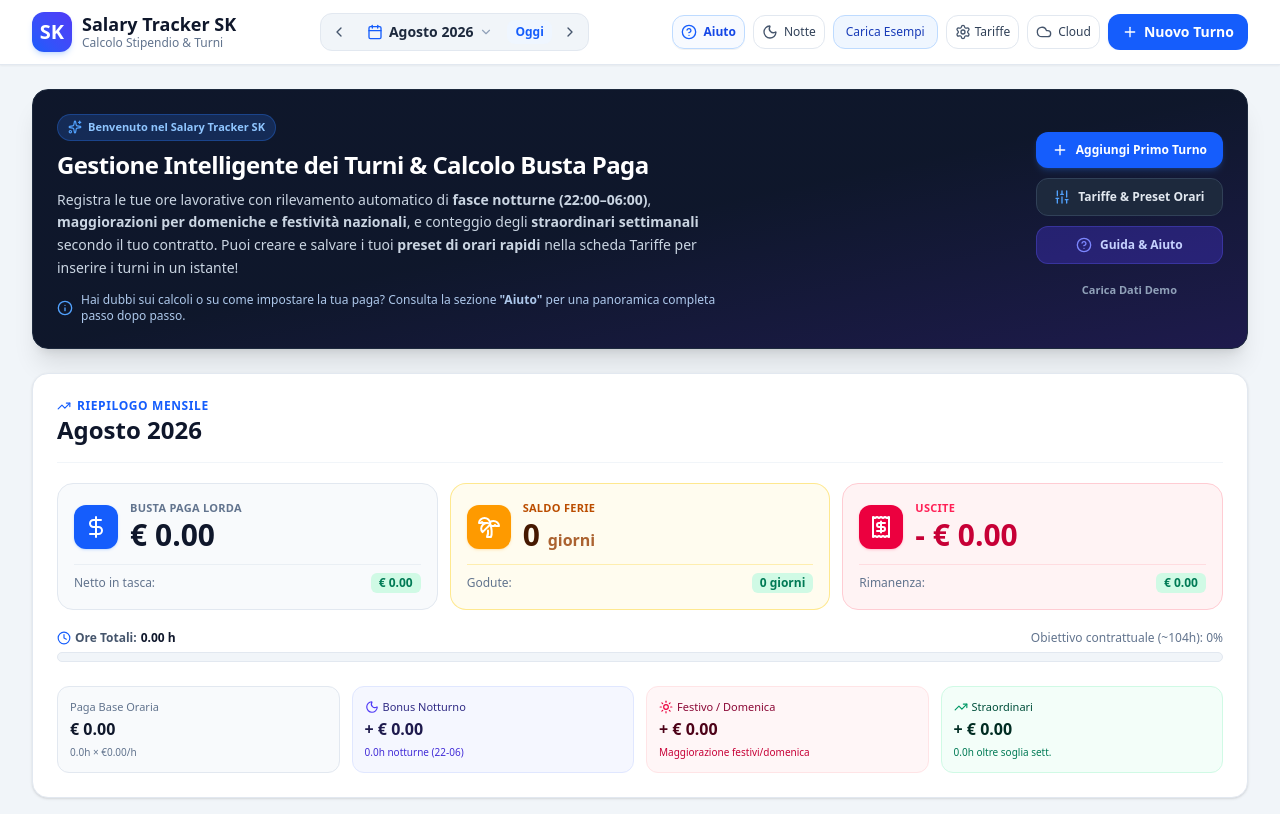
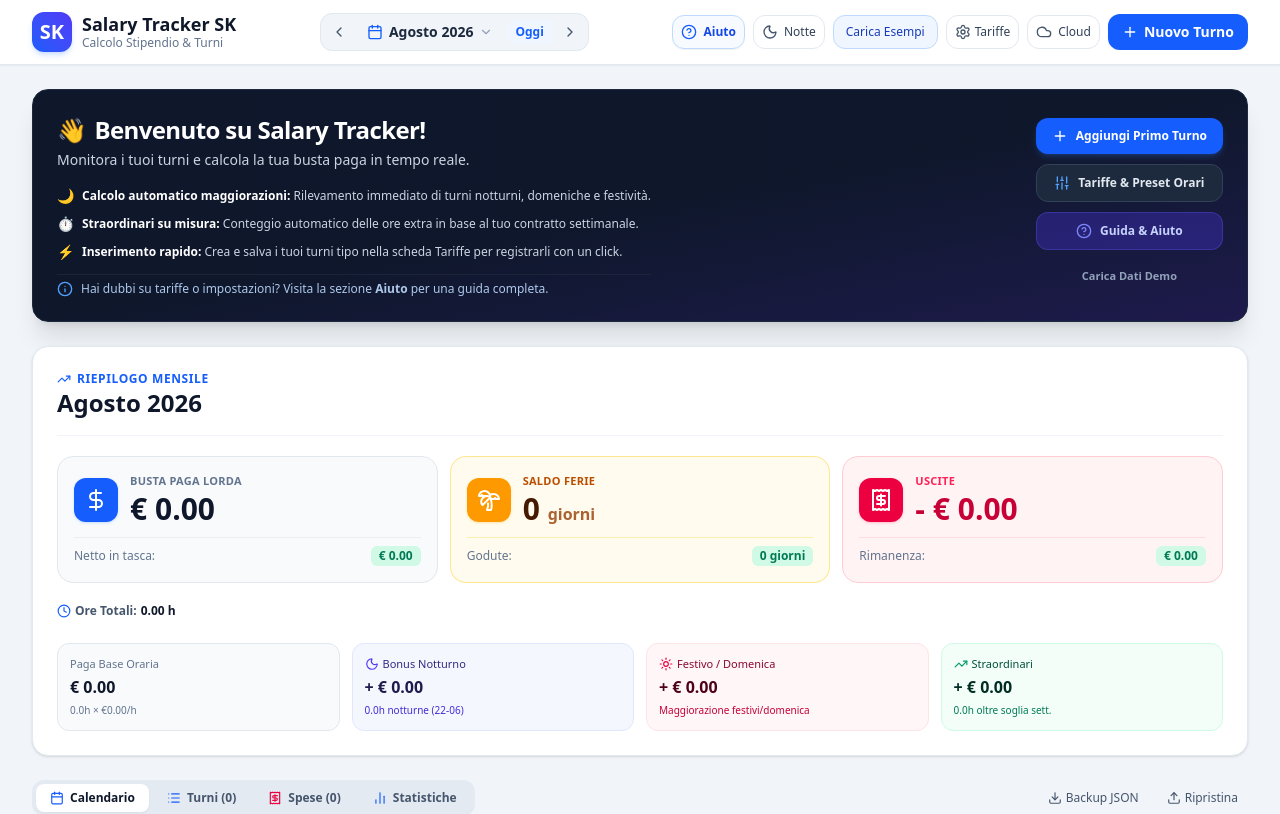
Before and after one commit to Valerio-Cola/SalaryTracker, a React (Vite) app: page / in a window 1280 px wide. Shown: the top 814 px of the page. Built offline with nearby package versions, Linux system fonts and the light colour scheme.

Commit message:
Add files via upload

```diff
--- a/src/App.tsx
+++ b/src/App.tsx
@@ -370,21 +370,41 @@ export default function App() {
         {/* Banner Benvenuto / Setup rapido se prima volta */}
         {shifts.length === 0 && (
           <div className="bg-gradient-to-br from-slate-900 via-slate-900 to-indigo-950 rounded-2xl p-5 sm:p-6 text-white shadow-xl flex flex-col lg:flex-row items-start lg:items-center justify-between gap-5 border border-slate-800">
-            <div className="space-y-2 max-w-2xl">
-              <div className="inline-flex items-center gap-1.5 px-2.5 py-1 rounded-full bg-blue-500/20 text-blue-300 border border-blue-500/30 text-[11px] font-semibold">
-                <Sparkles className="w-3.5 h-3.5 text-blue-400" />
-                <span>Benvenuto nel Salary Tracker SK</span>
+            <div className="space-y-3 max-w-2xl">
+              <div>
+                <h2 className="text-xl sm:text-2xl font-black text-white tracking-tight flex items-center gap-2">
+                  <span>👋</span> Benvenuto su Salary Tracker!
+                </h2>
+                <p className="text-xs sm:text-sm text-slate-300 font-medium mt-1">
+                  Monitora i tuoi turni e calcola la tua busta paga in tempo reale.
+                </p>
               </div>
-              <h2 className="text-xl sm:text-2xl font-black text-white tracking-tight">
-                Gestione Intelligente dei Turni & Calcolo Busta Paga
-              </h2>
-              <p className="text-xs sm:text-sm text-slate-300 leading-relaxed">
-                Registra le tue ore lavorative con rilevamento automatico di <strong>fasce notturne (22:00–06:00)</strong>, <strong>maggiorazioni per domeniche e festività nazionali</strong>, e conteggio degli <strong>straordinari settimanali</strong> secondo il tuo contratto. Puoi creare e salvare i tuoi <strong>preset di orari rapidi</strong> nella scheda Tariffe per inserire i turni in un istante!
-              </p>
-              <div className="flex items-center gap-2 pt-1 text-xs text-blue-200/90 font-medium">
+
+              <div className="space-y-2 pt-1 text-xs text-slate-300 leading-relaxed">
+                <p className="flex items-start gap-2">
+                  <span className="shrink-0 text-sm">🌙</span>
+                  <span>
+                    <strong className="text-white">Calcolo automatico maggiorazioni:</strong> Rilevamento immediato di turni notturni, domeniche e festività.
+                  </span>
+                </p>
+                <p className="flex items-start gap-2">
+                  <span className="shrink-0 text-sm">⏱️</span>
+                  <span>
+                    <strong className="text-white">Straordinari su misura:</strong> Conteggio automatico delle ore extra in base al tuo contratto settimanale.
+                  </span>
+                </p>
+                <p className="flex items-start gap-2">
+                  <span className="shrink-0 text-sm">⚡</span>
+                  <span>
+                    <strong className="text-white">Inserimento rapido:</strong> Crea e salva i tuoi turni tipo nella scheda Tariffe per registrarli con un click.
+                  </span>
+                </p>
+              </div>
+
+              <div className="flex items-center gap-2 pt-1.5 text-xs text-blue-200/90 font-medium border-t border-slate-800/80">
                 <Info className="w-4 h-4 text-blue-400 shrink-0" />
                 <span>
-                  Hai dubbi sui calcoli o su come impostare la tua paga? Consulta la sezione <strong>&quot;Aiuto&quot;</strong> per una panoramica completa passo dopo passo.
+                  Hai dubbi su tariffe o impostazioni? Visita la sezione <strong>Aiuto</strong> per una guida completa.
                 </span>
               </div>
             </div>
--- a/src/components/ContractSetupModal.tsx
+++ b/src/components/ContractSetupModal.tsx
@@ -115,10 +115,10 @@ export const ContractSetupModal: React.FC<ContractSetupModalProps> = ({
   const [newVoceMeseInizio, setNewVoceMeseInizio] = useState('3');
   const [newVoceTassabile, setNewVoceTassabile] = useState(false);
 
-  // Stato per nuovo preset di orari
+  // Stato per nuovo preset di orari (vuoti al primo accesso per un nuovo preset)
   const [newPresetTitolo, setNewPresetTitolo] = useState('');
-  const [newPresetInizio, setNewPresetInizio] = useState('09:00');
-  const [newPresetFine, setNewPresetFine] = useState('17:00');
+  const [newPresetInizio, setNewPresetInizio] = useState('');
+  const [newPresetFine, setNewPresetFine] = useState('');
   const [newPresetPausa, setNewPresetPausa] = useState('0');
   const [newPresetNote, setNewPresetNote] = useState('');
   const [presetFeedback, setPresetFeedback] = useState<string | null>(null);
@@ -208,6 +208,9 @@ export const ContractSetupModal: React.FC<ContractSetupModalProps> = ({
 
     // Reset modulo preset
     setNewPresetTitolo('');
+    setNewPresetInizio('');
+    setNewPresetFine('');
+    setNewPresetPausa('0');
     setNewPresetNote('');
     setPresetFeedback('Preset aggiunto con successo!');
     setTimeout(() => setPresetFeedback(null), 3000);
@@ -456,9 +459,11 @@ export const ContractSetupModal: React.FC<ContractSetupModalProps> = ({
                   <label className="block text-xs font-semibold text-indigo-950 dark:text-indigo-200">
                     Bonus NOTTE (€/h)
                   </label>
-                  <span className="text-[10px] font-bold text-indigo-600 dark:text-indigo-400 bg-indigo-100/80 dark:bg-indigo-900/60 px-1.5 py-0.5 rounded">
-                    {formData.oraInizioNotte || '22:00'} - {formData.oraFineNotte || '06:00'}
-                  </span>
+                  {(formData.oraInizioNotte || formData.oraFineNotte) && (
+                    <span className="text-[10px] font-bold text-indigo-600 dark:text-indigo-400 bg-indigo-100/80 dark:bg-indigo-900/60 px-1.5 py-0.5 rounded">
+                      {formData.oraInizioNotte || '00:00'} - {formData.oraFineNotte || '00:00'}
+                    </span>
+                  )}
                 </div>
 
                 <div className="relative">
@@ -485,7 +490,7 @@ export const ContractSetupModal: React.FC<ContractSetupModalProps> = ({
                       </label>
                       <input
                         type="time"
-                        value={formData.oraInizioNotte || '22:00'}
+                        value={formData.oraInizioNotte || ''}
                         onChange={(e) => handleChange('oraInizioNotte', e.target.value)}
                         className="w-full p-1.5 text-xs font-semibold border border-indigo-200 dark:border-indigo-800 rounded-md bg-white dark:bg-slate-900 text-slate-900 dark:text-white"
                       />
@@ -496,7 +501,7 @@ export const ContractSetupModal: React.FC<ContractSetupModalProps> = ({
                       </label>
                       <input
                         type="time"
-                        value={formData.oraFineNotte || '06:00'}
+                        value={formData.oraFineNotte || ''}
                         onChange={(e) => handleChange('oraFineNotte', e.target.value)}
                         className="w-full p-1.5 text-xs font-semibold border border-indigo-200 dark:border-indigo-800 rounded-md bg-white dark:bg-slate-900 text-slate-900 dark:text-white"
                       />
--- a/src/components/HelpModal.tsx
+++ b/src/components/HelpModal.tsx
@@ -135,7 +135,7 @@ export const HelpModal: React.FC<HelpModalProps> = ({ isOpen, onClose }) => {
                     🌙 <span>Turni Notturni Automatici</span>
                   </div>
                   <p className="text-[11px] text-slate-600 dark:text-slate-400">
-                    L'app rileva e conteggia automaticamente i minuti notturni esatti applicando la maggiorazione prevista. Nella scheda <strong>Tariffe</strong> puoi personalizzare la fascia oraria notturna (di base <strong>22:00 - 06:00</strong>) inserendo l'orario esatto di inizio e di fine notte stabilito dal tuo CCNL aziendale.
+                    L'app rileva e conteggia automaticamente i minuti notturni esatti applicando la maggiorazione prevista. Nella scheda <strong>Tariffe</strong> puoi personalizzare la fascia oraria notturna inserendo l'orario esatto di inizio e di fine notte stabilito dal tuo CCNL aziendale.
                   </p>
                 </div>
 
--- a/src/components/MonthSummaryCard.tsx
+++ b/src/components/MonthSummaryCard.tsx
@@ -65,9 +65,10 @@ export const MonthSummaryCard: React.FC<MonthSummaryCardProps> = ({
   const totalExpenses = expenses.reduce((acc, curr) => acc + curr.importo, 0);
   const finalBalance = comp.totalNettoCompleto - totalExpenses;
 
-  // Stima monte ore del mese (indicativamente 4.33 settimane * ore contrattuali)
-  const targetOreMese = (config.oreSettimanali || 24) * 4.33;
-  const progressPercent = Math.min(100, Math.round((totalOre / targetOreMese) * 100));
+  // Stima monte ore del mese (indicativamente 4.33 settimane * ore contrattuali se impostate)
+  const hasContractHours = Boolean(config.oreSettimanali && config.oreSettimanali > 0);
+  const targetOreMese = hasContractHours ? config.oreSettimanali * 4.33 : 0;
+  const progressPercent = targetOreMese > 0 ? Math.min(100, Math.round((totalOre / targetOreMese) * 100)) : 0;
 
   const totalShiftsTaxDeduction = comp.totalShiftsLordo * comp.taxRateDecimal;
 
@@ -321,16 +322,20 @@ export const MonthSummaryCard: React.FC<MonthSummaryCardProps> = ({
               </span>
             )}
           </span>
+          {hasContractHours && (
             <span className="text-slate-500 dark:text-slate-400 font-medium">
               Obiettivo contrattuale (~{targetOreMese.toFixed(0)}h): {progressPercent}%
             </span>
+          )}
         </div>
+        {hasContractHours && (
           <div className="w-full h-2.5 bg-slate-100 dark:bg-slate-800 rounded-full overflow-hidden p-0.5 border border-slate-200 dark:border-slate-700">
             <div
               className="h-full bg-blue-600 dark:bg-blue-500 rounded-full transition-all duration-500"
               style={{ width: `${progressPercent}%` }}
             />
           </div>
+        )}
       </div>
 
       {/* Grid delle maggiorazioni e dettagli */}
--- a/src/components/ShiftFormModal.tsx
+++ b/src/components/ShiftFormModal.tsx
@@ -76,7 +76,7 @@ export const ShiftFormModal: React.FC<ShiftFormModalProps> = ({
   const [oreFerieCustom, setOreFerieCustom] = useState<number>(
     shiftToEdit && (shiftToEdit.isFerie || shiftToEdit.tipoGiorno === 'ferie')
       ? shiftToEdit.oreTotali
-      : standardDailyHours
+      : 0
   );
 
   // Aggiorna data/stato all'apertura o modifica
@@ -115,7 +115,7 @@ export const ShiftFormModal: React.FC<ShiftFormModalProps> = ({
         noteVal = 'Chiusura serale';
       }
       setNote(noteVal);
-      setOreFerieCustom(shiftToEdit.oreTotali > 0 ? shiftToEdit.oreTotali : standardDailyHours);
+      setOreFerieCustom(shiftToEdit.oreTotali > 0 ? shiftToEdit.oreTotali : 0);
     } else {
       const dateToUse = initialDate || getTodayIso();
       setEntryMode('turno');
@@ -124,7 +124,7 @@ export const ShiftFormModal: React.FC<ShiftFormModalProps> = ({
       setOrarioFine('');
       setPausaMinuti(0);
       setNote('');
-      setOreFerieCustom(standardDailyHours);
+      setOreFerieCustom(0);
 
       const info = checkDayTypeInfo(dateToUse);
       setTipoGiorno(info.suggestedDayType);
@@ -335,67 +335,44 @@ export const ShiftFormModal: React.FC<ShiftFormModalProps> = ({
           {entryMode === 'ferie' ? (
             <div className="space-y-3">
               <div>
-                <label className="block text-xs font-semibold text-slate-700 dark:text-slate-300 mb-1">
-                  Ore di Ferie / Permesso da accreditare nel giorno
+                <label className="block text-xs font-semibold text-slate-700 dark:text-slate-300 mb-1.5">
+                  Inserisci quante ore di Ferie / Permesso accreditare:
                 </label>
                 <div className="flex items-center gap-2">
+                  <div className="relative w-36">
                     <input
                       type="number"
-                    step="0.1"
+                      step="0.5"
                       min="0.5"
                       max="24"
                       required
-                    value={oreFerieCustom}
+                      placeholder="es. 4.8 o 8"
+                      value={oreFerieCustom || ''}
                       onChange={(e) => setOreFerieCustom(parseFloat(e.target.value) || 0)}
-                    className="w-32 p-2.5 text-sm font-bold border border-amber-300 dark:border-amber-700 rounded-xl focus:ring-2 focus:ring-amber-500 focus:outline-hidden bg-amber-50/50 dark:bg-amber-950/40 text-amber-950 dark:text-amber-200 text-center"
+                      className="w-full p-2.5 text-base font-extrabold border border-amber-300 dark:border-amber-700 rounded-xl focus:ring-2 focus:ring-amber-500 focus:outline-hidden bg-amber-50/50 dark:bg-amber-950/40 text-amber-950 dark:text-amber-200 text-center"
                     />
-                  <span className="text-xs font-bold text-slate-600 dark:text-slate-400">Ore</span>
                   </div>
-
-                {/* Quick hour buttons */}
-                <div className="flex flex-wrap gap-1.5 mt-2">
-                  <button
-                    type="button"
-                    onClick={() => setOreFerieCustom(standardDailyHours)}
-                    className="px-2.5 py-1 rounded-lg text-[11px] font-semibold bg-amber-100 dark:bg-amber-900/60 text-amber-900 dark:text-amber-200 border border-amber-300 dark:border-amber-700 hover:bg-amber-200 transition-colors cursor-pointer"
-                  >
-                    Contrattuale ({standardDailyHours}h)
-                  </button>
-                  <button
-                    type="button"
-                    onClick={() => setOreFerieCustom(4)}
-                    className="px-2.5 py-1 rounded-lg text-[11px] font-semibold bg-slate-100 dark:bg-slate-800 text-slate-700 dark:text-slate-300 border border-slate-300 dark:border-slate-700 hover:bg-slate-200 transition-colors cursor-pointer"
-                  >
-                    4 Ore
-                  </button>
-                  <button
-                    type="button"
-                    onClick={() => setOreFerieCustom(6)}
-                    className="px-2.5 py-1 rounded-lg text-[11px] font-semibold bg-slate-100 dark:bg-slate-800 text-slate-700 dark:text-slate-300 border border-slate-300 dark:border-slate-700 hover:bg-slate-200 transition-colors cursor-pointer"
-                  >
-                    6 Ore
-                  </button>
-                  <button
-                    type="button"
-                    onClick={() => setOreFerieCustom(8)}
-                    className="px-2.5 py-1 rounded-lg text-[11px] font-semibold bg-slate-100 dark:bg-slate-800 text-slate-700 dark:text-slate-300 border border-slate-300 dark:border-slate-700 hover:bg-slate-200 transition-colors cursor-pointer"
-                  >
-                    8 Ore
-                  </button>
+                  <span className="text-xs font-bold text-slate-600 dark:text-slate-400">Ore totali</span>
                 </div>
               </div>
 
-              {/* Informazione Regola Ferie */}
-              <div className="p-3 bg-amber-50 dark:bg-amber-950/40 border border-amber-200 dark:border-amber-800 rounded-xl text-xs text-amber-900 dark:text-amber-200 space-y-1">
-                <div className="font-bold flex items-center gap-1.5 text-amber-800 dark:text-amber-300">
-                  <Info className="w-4 h-4 shrink-0" />
+              {/* Informazione Regola Ferie Riformulata */}
+              <div className="p-3.5 bg-amber-50/70 dark:bg-amber-950/40 border border-amber-200/90 dark:border-amber-850 rounded-xl text-xs text-amber-950 dark:text-amber-200 space-y-2">
+                <div className="font-bold flex items-center gap-1.5 text-amber-900 dark:text-amber-300">
+                  <Info className="w-4 h-4 shrink-0 text-amber-600 dark:text-amber-400" />
                   Come funzionano le Ferie nel calcolo:
                 </div>
-                <p className="text-[11px] leading-relaxed text-amber-800/90 dark:text-amber-200/90">
-                  • Retribuzione base: <strong>€{config.pagaBaseOraria.toFixed(2)}/ora</strong> (+€{(oreFerieCustom * config.pagaBaseOraria).toFixed(2)} lordo).
-                  <br />
-                  • <strong>Monte Ore Settimanale</strong>: Le <strong>{oreFerieCustom}h</strong> di ferie vengono conteggiate nel totale della settimana per completare la soglia contrattuale ({config.oreSettimanali}h). Gli ulteriori turni lavorati nella stessa settimana genereranno straordinari!
+                <div className="text-[11px] leading-relaxed space-y-1.5 text-amber-900/90 dark:text-amber-200/90">
+                  <p>
+                    • <strong>Retribuzione oraria base:</strong> Le ore di ferie inserite vengono retribuite con la tua paga oraria ordinaria{config.pagaBaseOraria > 0 && oreFerieCustom > 0 ? ` (€${config.pagaBaseOraria.toFixed(2)}/h) per un totale di +€${(oreFerieCustom * config.pagaBaseOraria).toFixed(2)} lordo` : config.pagaBaseOraria > 0 ? ` (€${config.pagaBaseOraria.toFixed(2)}/h)` : ''}.
                   </p>
+                  <p>
+                    • <strong>Raggiungimento monte ore contrattuale:</strong> Le ore di assenza retribuita concorrono al completamento dell&apos;orario contrattuale della settimana. Eventuali ulteriori ore lavorate nella stessa settimana oltre la soglia genereranno automaticamente straordinario.
+                  </p>
+                  <p>
+                    • <strong>Saldo Ferie Disponibili:</strong> Registrando questa giornata verrà scalato 1 giorno (o quota oraria corrispondente) dal contatore delle ferie maturate nel tuo riepilogo.
+                  </p>
+                </div>
               </div>
             </div>
           ) : (
@@ -471,13 +448,13 @@ export const ShiftFormModal: React.FC<ShiftFormModalProps> = ({
                   </div>
                 </div>
 
-                {/* Badge Rilevamento automatico Ore Notturne (22:00-06:00) */}
+                {/* Badge Rilevamento automatico Ore Notturne */}
                 <div className="mt-1.5 text-[11px] rounded-lg p-2 border border-slate-200 dark:border-slate-800 bg-slate-50 dark:bg-slate-800/50 flex items-center justify-between transition-all">
                   {previewShift.oreNotturne > 0 ? (
                     <div className="text-indigo-900 dark:text-indigo-300 flex items-center justify-between w-full">
                       <div className="flex items-center gap-1.5 font-medium">
                         <Moon className="w-3.5 h-3.5 text-indigo-600 dark:text-indigo-400 shrink-0" />
-                        <span>Rilevate autonomamente ore notturne (22:00 - 06:00):</span>
+                        <span>Rilevate autonomamente ore notturne:</span>
                       </div>
                       <span className="font-extrabold text-indigo-700 dark:text-indigo-200 bg-indigo-100 dark:bg-indigo-900/60 px-2 py-0.5 rounded text-[10px]">
                         {previewShift.oreNotturne.toFixed(2)} h notturne
@@ -491,7 +468,7 @@ export const ShiftFormModal: React.FC<ShiftFormModalProps> = ({
                   ) : (
                     <div className="text-slate-500 dark:text-slate-400 flex items-center gap-1.5">
                       <Sun className="w-3.5 h-3.5 text-amber-500 shrink-0" />
-                      <span>Fascia notturna (22:00 - 06:00): 0 ore (turno diurno)</span>
+                      <span>Fascia notturna: 0 ore (turno diurno)</span>
                     </div>
                   )}
                 </div>
@@ -553,7 +530,7 @@ export const ShiftFormModal: React.FC<ShiftFormModalProps> = ({
             <div className="grid grid-cols-3 gap-2 text-center pt-1">
               <div className="bg-slate-800/80 p-2 rounded-lg border border-slate-700/50">
                 <div className="text-[10px] text-slate-400">
-                  Ore Notte ({config.oraInizioNotte || '22:00'}-{config.oraFineNotte || '06:00'})
+                  Ore Notte{config.oraInizioNotte && config.oraFineNotte ? ` (${config.oraInizioNotte}-${config.oraFineNotte})` : ''}
                 </div>
                 <div className="text-sm font-bold text-indigo-300">
                   {previewShift.oreNotturne.toFixed(2)} h
--- a/src/utils/storage.ts
+++ b/src/utils/storage.ts
@@ -11,8 +11,8 @@ export const DEFAULT_CONFIG: ContractConfig = {
   pagaBaseOraria: 0,
   bonusSupplementare: 0,
   bonusNotturno: 0,
-  oraInizioNotte: '22:00',
-  oraFineNotte: '06:00',
+  oraInizioNotte: '',
+  oraFineNotte: '',
   bonusDomenicale: 0,
   bonusFestivo: 0,
   aliquotaNettoStimata: 0,
```
Lines whose indentation alone changed are shown as unchanged.
